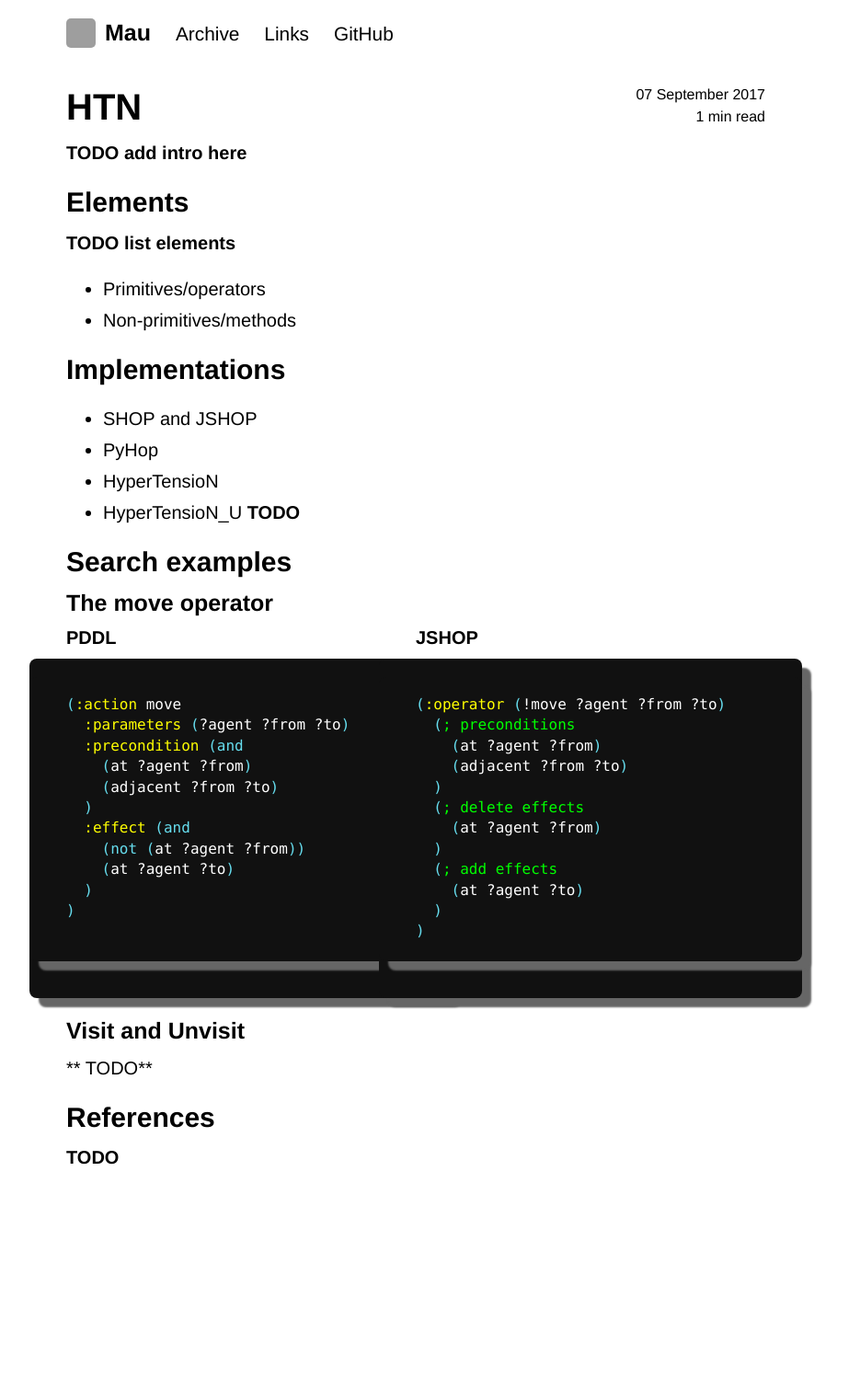
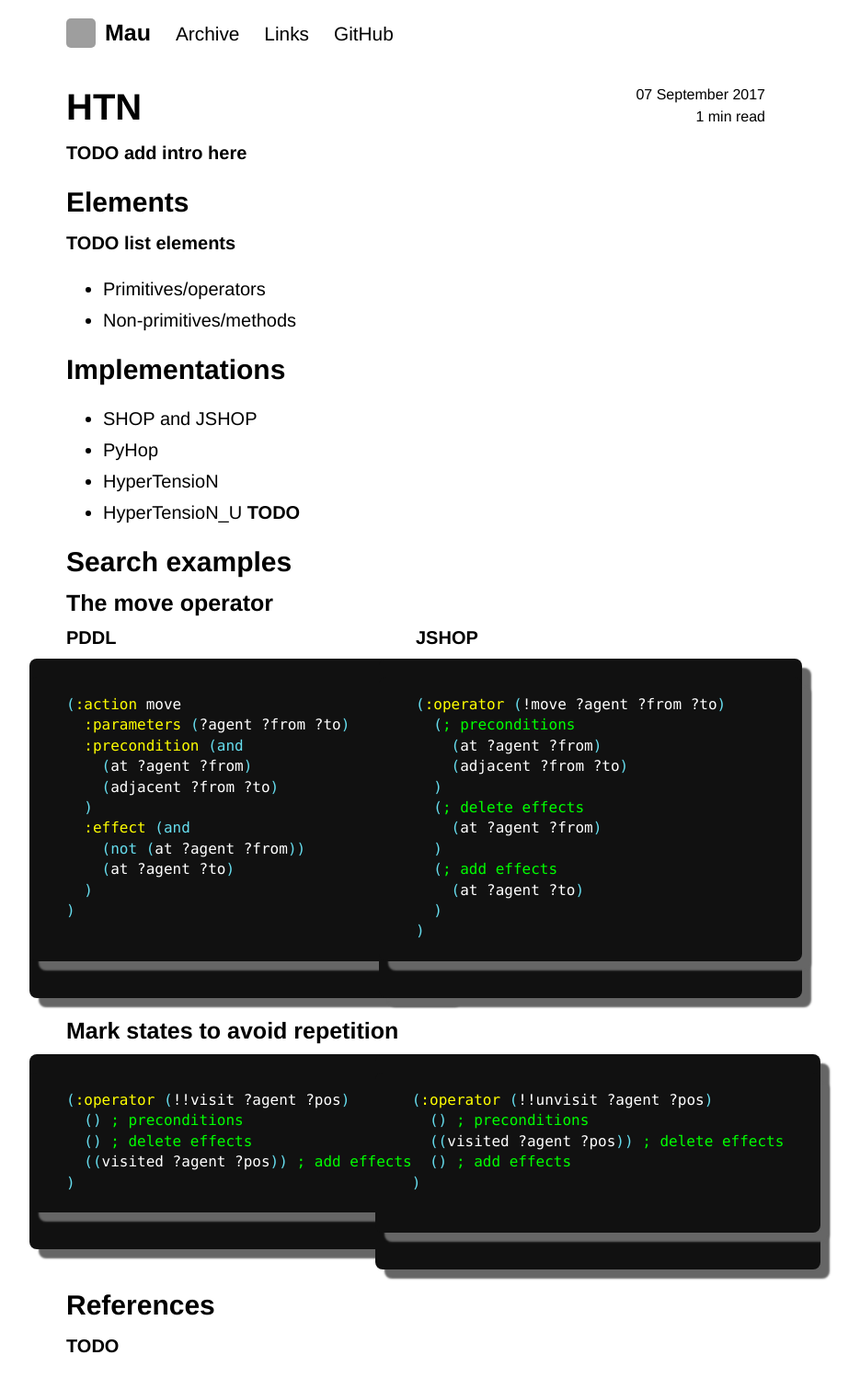
Before and after one commit to Maumagnaguagno/maumagnaguagno.github.io, a Jekyll site: the page built from htn.md, in a window 1280 px wide. Shown: the whole page at 92% size, without its empty margins (188-1123 px from the left). Built offline with Jekyll 4.4.1, drawn with Linux system fonts in a browser that asks for light colours; our own code applies the rules of GitHub Pages for plain Markdown files; before the commit the page ends 1293 px from its top, so only the background shows below that; grey boxes are pictures that could not be loaded.

Commit message:
Add visit and unvisit code blocks to HTN

````diff
--- a/htn.md
+++ b/htn.md
@@ -64,8 +64,29 @@ hidden: true
 
 </div></div>
 
-### Visit and Unvisit
-** TODO**
+### Mark states to avoid repetition
+<div class="split"><div markdown="1">
+
+```elisp
+(:operator (!!visit ?agent ?pos)
+  () ; preconditions
+  () ; delete effects
+  ((visited ?agent ?pos)) ; add effects
+)
+```
+
+</div><div markdown="1">
+
+```elisp
+(:operator (!!unvisit ?agent ?pos)
+  () ; preconditions
+  ((visited ?agent ?pos)) ; delete effects
+  () ; add effects
+)
+
+```
+
+</div></div>
 
 ## References
 **TODO**
````
